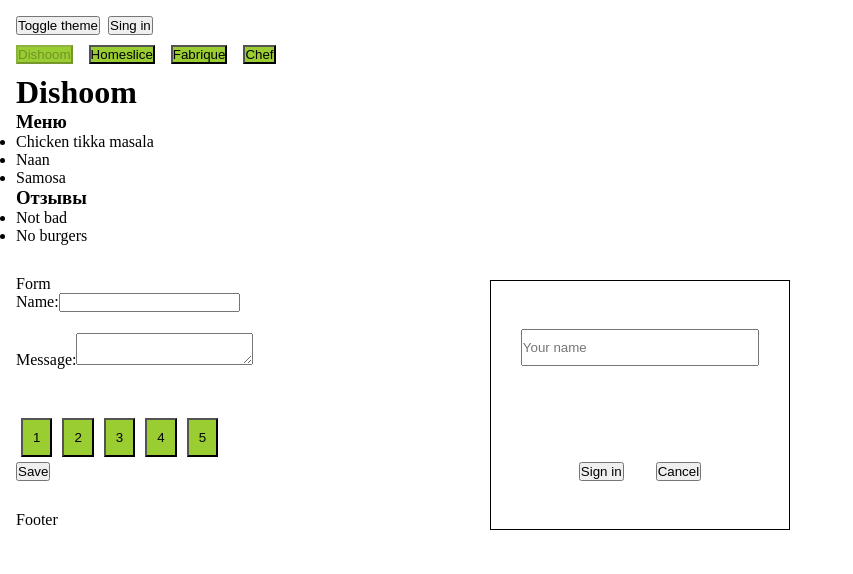
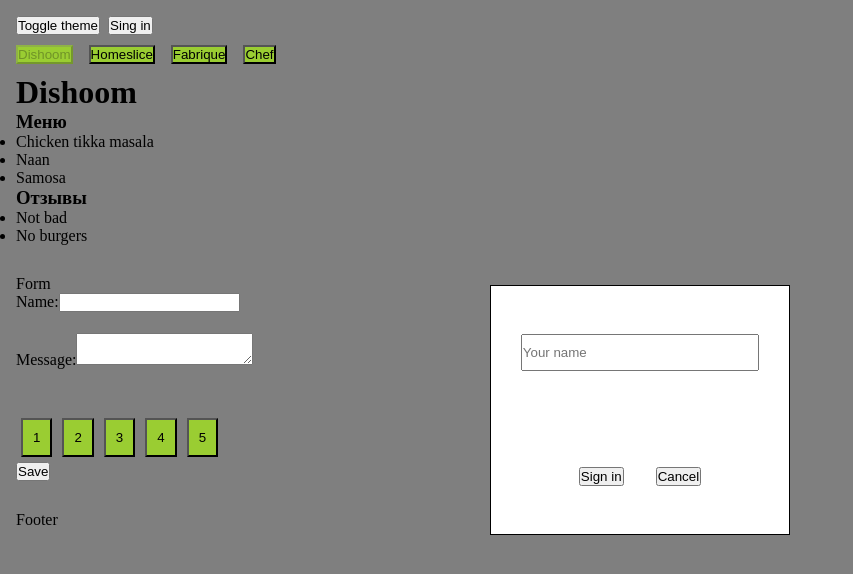
Before and after one commit to vladimirplyukhin89/NextEpisode, a React (Vite) app: page / in a window 1280 px wide. Both pictures are taken after a click on the button "Sing in". Shown: the top 574 px of the page, without its empty margins (0-853 px from the left). Built offline with nearby package versions, Linux system fonts and the light colour scheme.

Commit message:
fix: Add overlay for modal

```diff
--- a/src/App.css
+++ b/src/App.css
@@ -7,6 +7,14 @@
 .layout {
     padding: 1rem;
     height: 100vh;
+    width: 100vw;
+    position: relative;
+    z-index: 10;
+}
+
+.overlay {
+    background-color: black;
+    opacity: 0.8;
 }
 
 .tabs {
--- a/src/components/Header/component.jsx
+++ b/src/components/Header/component.jsx
@@ -3,8 +3,10 @@
 import { createPortal } from "react-dom";
 import { Modal } from "../Modal/component.jsx";
 import { ModalContext } from "../../context/modal.js";
+import { AuthContext } from "../../context/user.js";
 
 export const Header = () => {
+    const { currentUser, setCurrentUser } = useContext(AuthContext);
     const { changeTheme } = useContext(ThemeContext);
     const { openModal, setOpenModal } = useContext(ModalContext)
 
@@ -20,13 +22,27 @@
             >
                 Toggle theme
             </button>
+            {!currentUser.name.length
+                ?
                 <button
                     type='button'
                     onClick={() => setOpenModal(true)}
                 >
                     Sing in
                 </button>
-        {openModal && (createPortal(<Modal />, document.getElementById('modal')))}
+                :
+                <button
+                    type='button'
+                    onClick={() => {
+                        setOpenModal(false)
+                        setCurrentUser({ name: '' })
+                    }}
+                >
+                    Sign out, {currentUser.name}
+                </button>
+            }
+
+            {openModal && (createPortal(<Modal/>, document.getElementById('modal')))}
         </header>
     )
 }
--- a/src/components/Layout/component.jsx
+++ b/src/components/Layout/component.jsx
@@ -16,10 +16,28 @@
             <AuthContext.Provider value={{ currentUser, setCurrentUser }}>
                 <ThemeContext.Provider value={{ theme, changeTheme }}>
                     <div className='layout'>
-                        <div id='modal' className={{position: 'relative', zIndex: 2}} />
-                        <Header/>
-                        {children}
-                        <Footer/>
+                        {openModal && <div
+                            style={{
+                                position: 'fixed',
+                                top: 0,
+                                left: 0,
+                                width: '100%',
+                                height: '100%',
+                                backgroundColor: 'rgba(0, 0, 0, 0.5)',
+                                zIndex: 1,
+                            }} />}
+                        <div
+                            id='modal'
+                            style={{
+                                position: 'relative',
+                                zIndex: 2,
+                                width: '100%',
+                                height: '100%',
+                        }}>
+                            <Header/>
+                            {children}
+                            <Footer/>
+                        </div>
                     </div>
                 </ThemeContext.Provider>
             </AuthContext.Provider>
--- a/src/components/Modal/component.jsx
+++ b/src/components/Modal/component.jsx
@@ -5,19 +5,31 @@
 export const Modal = () => {
     const [value, setValue] = useState('');
     const modalRef = useRef(null);
-    const { setOpenModal } = useContext(ModalContext);
+    const { openModal, setOpenModal } = useContext(ModalContext);
     const { setCurrentUser } = useContext(AuthContext);
 
     const handleSignInUser = () => {
         if (value.length > 0) {
-            setCurrentUser({name: value})
+            setCurrentUser({ name: value })
             setOpenModal(false)
         }
     }
 
-    // useEffect(() => {
-    //     console.log('modalRef', modalRef);
-    // }, []);
+    useEffect(() => {
+        const handleClickOutside = (event) => {
+            if (modalRef.current && !modalRef.current.contains(event.target)) {
+                setOpenModal(false)
+            }
+        }
+
+        if (openModal) {
+            window.addEventListener('mousedown', handleClickOutside);
+        } else {
+            window.removeEventListener('mousedown', handleClickOutside);
+        }
+
+        return () => window.removeEventListener('mousedown', handleClickOutside);
+    }, [openModal, setOpenModal]);
 
     return (
             <div
@@ -31,7 +43,8 @@
                     height: '20vh',
                     minWidth: '300px',
                     minHeight: '250px',
-                border: '1px solid black'
+                    border: '1px solid black',
+                    backgroundColor: 'white',
                 }}
             >
                 <div
```
Also changed, not shown: src/components/Menu/component.jsx (line endings or trailing spaces). Lines whose indentation alone changed are shown as unchanged.
